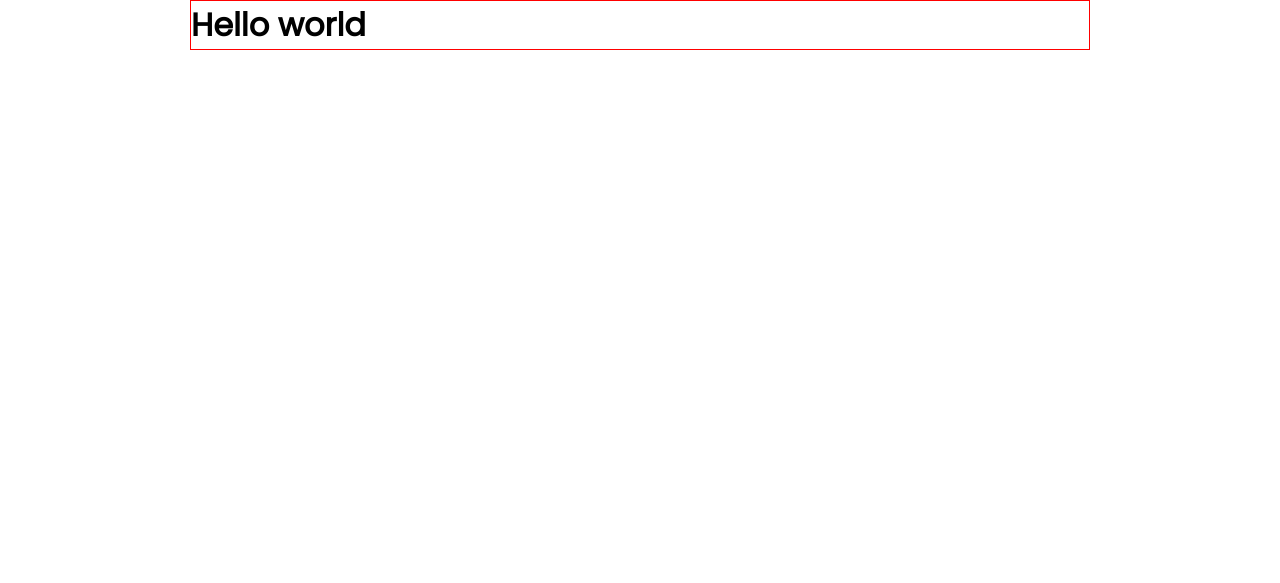
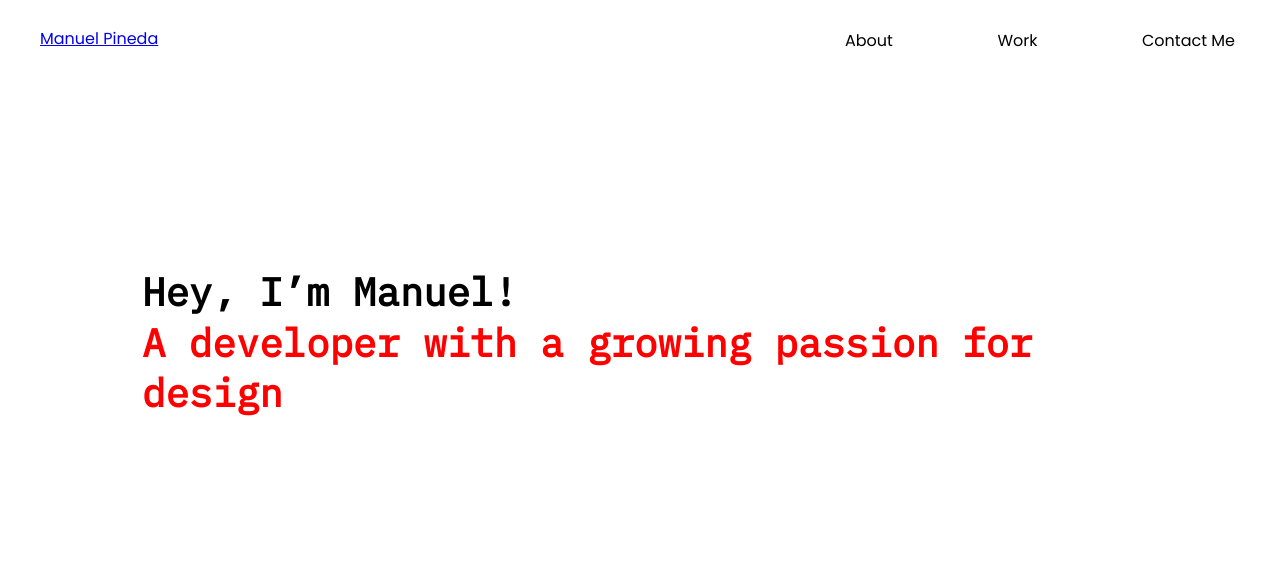
Before and after one commit to manuelhpineda/manuelpineda.github.io, a Gatsby site: page / in a window 1280 px wide. Built offline with nearby package versions, Linux system fonts and the light colour scheme; Gatsby itself is replaced by a stand-in of ours.

Commit message:
basic styling and layout

```diff
--- a/gatsby-config.js
+++ b/gatsby-config.js
@@ -1,3 +1,5 @@
+const path = require("path");
+
 module.exports = {
   pathPrefix: "/manuelpineda.github.io",
   siteMetadata: {
@@ -53,5 +55,6 @@ module.exports = {
         display: "swap",
       },
     },
+    "gatsby-plugin-root-import",
   ],
 };
--- a/package.json
+++ b/package.json
@@ -40,6 +40,7 @@
     "styled-system": "^5.1.5"
   },
   "devDependencies": {
+    "gatsby-plugin-root-import": "^2.0.8",
     "gh-pages": "^3.2.3",
     "prettier": "^2.6.2"
   }
--- /dev/null
+++ b/src/components/Button/Styles.js
@@ -0,0 +1,3 @@
+import styled from "styled-components";
+
+export const StyledButton = styled.button``;
--- /dev/null
+++ b/src/components/Heading/Styles.js
@@ -0,0 +1,8 @@
+import styled from "styled-components";
+import { space, color, background } from "styled-system";
+
+export const StyledHeading = styled.h2`
+  ${space}
+  ${color}
+  ${background}
+`;
--- /dev/null
+++ b/src/components/Heading/index.jsx
@@ -0,0 +1,19 @@
+import React from "react";
+import PropTypes from "prop-types";
+
+import { StyledHeading } from "./Styles";
+
+const Heading = ({ as, children, ...rest }) => {
+  return (
+    <StyledHeading as={as} {...rest}>
+      {children}
+    </StyledHeading>
+  );
+};
+
+Heading.propTypes = {
+  as: PropTypes.oneOf(["h1", "h2", "h3", "h4", "h5"]),
+  children: PropTypes.any,
+};
+
+export default Heading;
--- /dev/null
+++ b/src/components/HomePage/Hero/Styles.js
@@ -0,0 +1,14 @@
+import styled from "styled-components";
+
+import theme from "theme";
+
+export const HeroWrap = styled.div`
+  display: flex;
+  align-items: center;
+  justify-content: center;
+  height: 500px;
+`;
+
+export const Span = styled.span`
+  color: ${theme.colors.primary};
+`;
--- /dev/null
+++ b/src/components/HomePage/Hero/index.jsx
@@ -0,0 +1,23 @@
+import React from "react";
+
+import Container from "components/container";
+import Heading from "components/Heading";
+
+import { HeroWrap, Span } from "./Styles";
+
+const Hero = () => {
+  return (
+    <>
+      <HeroWrap>
+        <Container max={996}>
+          <Heading>
+            Hey, I’m Manuel! <br />{" "}
+            <Span> A developer with a growing passion for design</Span>
+          </Heading>
+        </Container>
+      </HeroWrap>
+    </>
+  );
+};
+
+export default Hero;
--- a/src/components/container/Styles.js
+++ b/src/components/container/Styles.js
@@ -1,7 +1,6 @@
 import styled from "styled-components";
 
 export const StyledContainer = styled.div`
-  border: 1px solid red;
-  width: min(100% - 20px, 900px);
+  width: min(100% - 20px, ${({ max }) => (max ? `${max}px` : `1200px`)});
   margin-inline: auto;
 `;
--- a/src/components/container/index.jsx
+++ b/src/components/container/index.jsx
@@ -2,12 +2,17 @@ import React from "react";
 import PropTypes from "prop-types";
 import { StyledContainer } from "./Styles";
 
-const Container = ({ children, ...rest }) => {
-  return <StyledContainer {...rest}>{children}</StyledContainer>;
+const Container = ({ children, max, ...rest }) => {
+  return (
+    <StyledContainer {...rest} max={max}>
+      {children}
+    </StyledContainer>
+  );
 };
 
 Container.propTypes = {
   children: PropTypes.any,
+  max: PropTypes.number,
 };
 
 export default Container;
--- /dev/null
+++ b/src/layout/Header/Styles.js
@@ -0,0 +1,34 @@
+import styled from "styled-components";
+
+export const StyledHeader = styled.header`
+  width: 100%;
+  height: 80px;
+  display: flex;
+  align-items: center;
+  justify-content: center;
+`;
+
+export const Nav = styled.nav`
+  width: min(100% - 20px, 1200px);
+  display: flex;
+  justify-content: space-between;
+`;
+
+export const LogoWrap = styled.div``;
+
+export const Logo = styled.a``;
+
+export const NavList = styled.ul`
+  display: flex;
+  flex-direction: row;
+  width: min(100% - 10px, 400px);
+  justify-content: space-between;
+`;
+
+export const NavLinks = styled.li`
+  padding: 2px;
+`;
+
+export const NavLink = styled.a`
+  padding: 3px;
+`;
--- /dev/null
+++ b/src/layout/Header/index.jsx
@@ -0,0 +1,35 @@
+import React from "react";
+import {
+  Logo,
+  LogoWrap,
+  Nav,
+  NavLink,
+  NavLinks,
+  NavList,
+  StyledHeader,
+} from "./Styles";
+
+const Header = () => {
+  return (
+    <StyledHeader>
+      <Nav>
+        <LogoWrap>
+          <Logo href={"/"}>Manuel Pineda</Logo>
+        </LogoWrap>
+        <NavList>
+          <NavLinks>
+            <NavLink>About</NavLink>
+          </NavLinks>
+          <NavLinks>
+            <NavLink>Work</NavLink>
+          </NavLinks>
+          <NavLinks>
+            <NavLink>Contact Me</NavLink>
+          </NavLinks>
+        </NavList>
+      </Nav>
+    </StyledHeader>
+  );
+};
+
+export default Header;
--- /dev/null
+++ b/src/layout/index.jsx
@@ -0,0 +1,18 @@
+import React from "react";
+import PropTypes from "prop-types";
+import Header from "./Header";
+
+const Layout = ({ children }) => {
+  return (
+    <>
+      <Header />
+      <main>{children}</main>
+    </>
+  );
+};
+
+Layout.propTypes = {
+  children: PropTypes.any,
+};
+
+export default Layout;
--- a/src/pages/index.jsx
+++ b/src/pages/index.jsx
@@ -1,14 +1,13 @@
 import * as React from "react";
-import Container from "../components/container";
 
-// markup
+import Layout from "layout";
+import Hero from "components/HomePage/Hero";
+
 const IndexPage = () => {
   return (
-    <main>
-      <Container>
-        <h1>Hello world</h1>
-      </Container>
-    </main>
+    <Layout>
+      <Hero />
+    </Layout>
   );
 };
 
--- a/src/styles/baseStyle.js
+++ b/src/styles/baseStyle.js
@@ -15,8 +15,29 @@ const BaseStyles = createGlobalStyle`
 
   h1, h2, h3, h4, h5 {
     font-family: ${theme.fonts.heading};
+    margin: 3rem 0 1.38rem;
+    font-weight: 700;
+    line-height: 1.3;
   }
 
+  h1 {
+    margin-top: 0;
+    font-size: 3.052rem;
+  }
+
+  h2 {font-size: 2.441rem;}
+
+  h3 {font-size: 1.953rem;}
+
+  h4 {font-size: 1.563rem;}
+
+  h5 {font-size: 1.25rem;}
+
+  small, .text_small {font-size: 0.8rem;}
+
+  ul {
+    list-style: none;
+  }
 `;
 
 export default BaseStyles;
--- a/src/theme/typography.js
+++ b/src/theme/typography.js
@@ -1,6 +1,6 @@
 const typography = {
   fonts: {
-    heading: "",
+    heading: "IBM Plex Mono",
     body: "poppins",
   },
 };
```
Also changed, not shown: jsconfig.json (added, +7 -0 lines), src/components/Button/index.jsx (added, +14 -0 lines), 1 other file.
